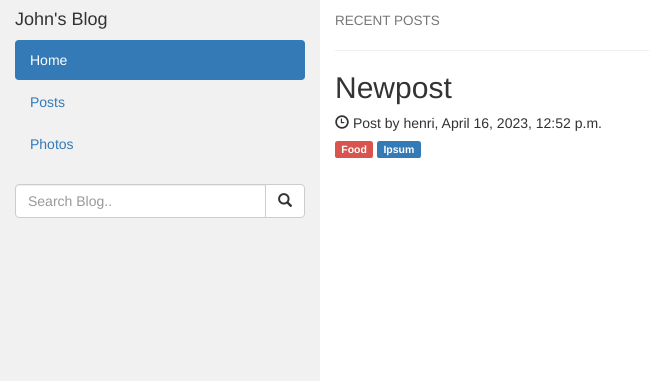
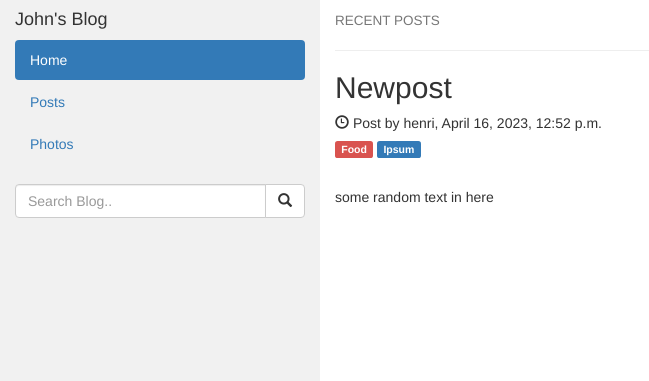
Before and after one commit to henriits/Blog1, a Django app: page / in a window 1280 px wide. Shown: the top 381 px of the page, without its empty margins (0-649 px from the left). Run offline with Django 4.2, Linux system fonts and the light colour scheme; data comes from the database, SQL or seed files in the repository; some libraries are stand-ins or nearby versions.

Commit message:
fix, entry.body, to entry.text

```diff
--- a/templates/home.html
+++ b/templates/home.html
@@ -16,7 +16,7 @@
       <h2>{{ entry.title }}</h2>
       <h5><span class="glyphicon glyphicon-time"></span> Post by {{ entry.author.username }}, {{ entry.created_date }}</h5>
       <h5><span class="label label-danger">Food</span> <span class="label label-primary">Ipsum</span></h5><br>
-      <p>{{ entry.body }}</p>
+      <p>{{ entry.text }}</p>
       <br><br>
       {% endfor %}
 
```
Also changed, not shown: myposts/migrations/0001_initial.py (added).
